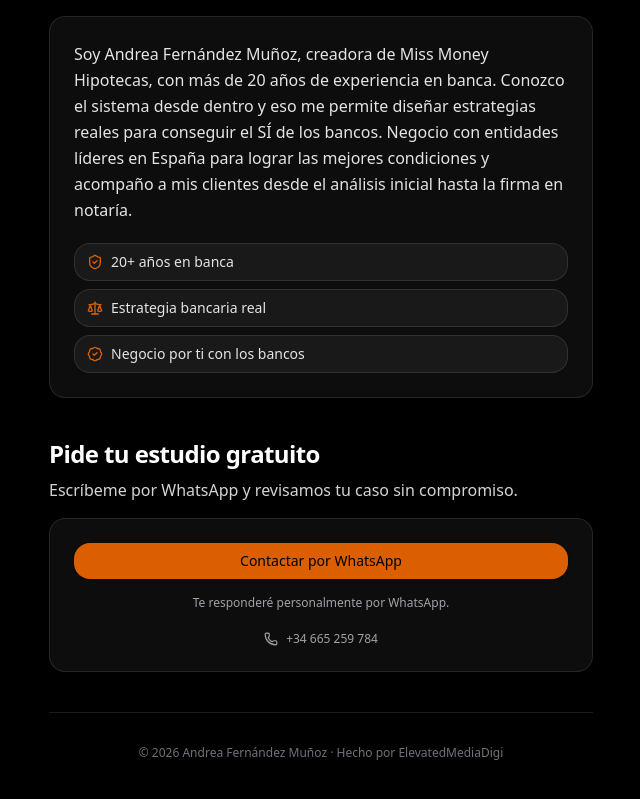
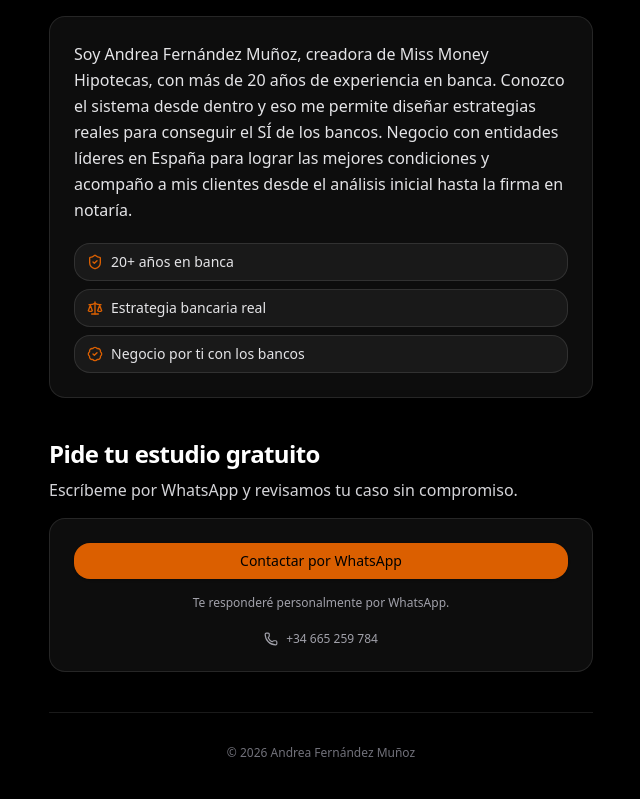
Before and after one commit to jaweewo/Andrea-example, a React (Vite) app in the folder landing-broker/: page / in a window 1280 px wide. Shown: the part 1008-1807 px from the top of the page, without its empty margins (319-959 px from the left). Built offline with nearby package versions, Linux system fonts and the light colour scheme.

Commit message:
Removed elevated

```diff
--- a/landing-broker/src/App.jsx
+++ b/landing-broker/src/App.jsx
@@ -285,7 +285,7 @@ export default function BrokerHipotecarioLanding() {
         {/* Footer */}
         <footer className="mt-10 pt-8 border-t border-white/10 text-center">
           <div className="text-xs text-zinc-500">
-            © {new Date().getFullYear()} {profile.name} · Hecho por ElevatedMediaDigi
+            © {new Date().getFullYear()} {profile.name}
           </div>
 
         </footer>
```
